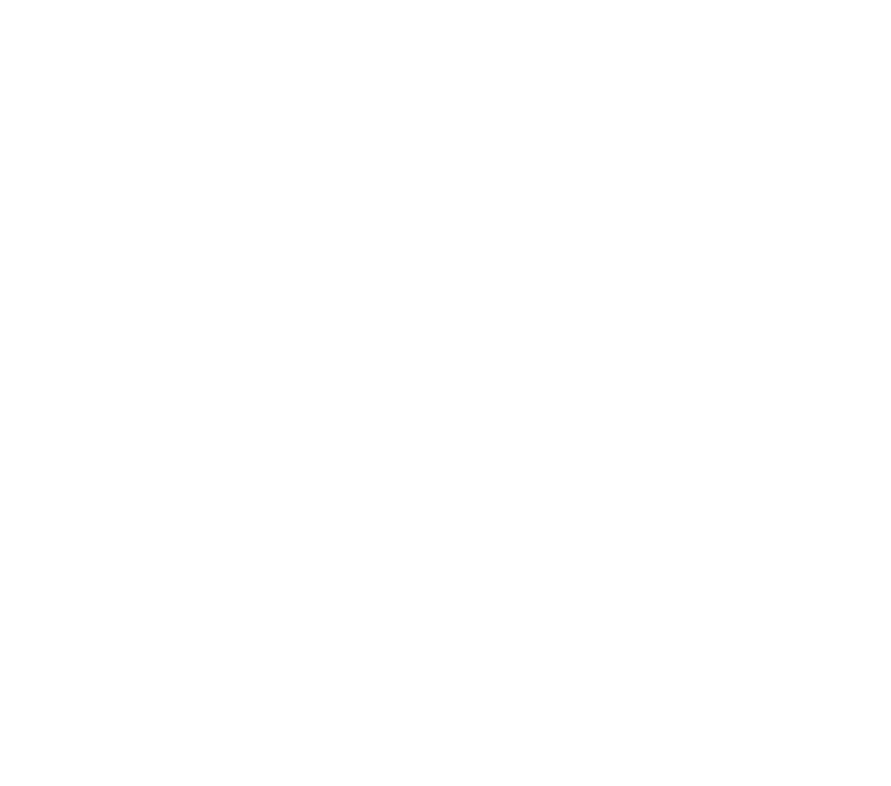
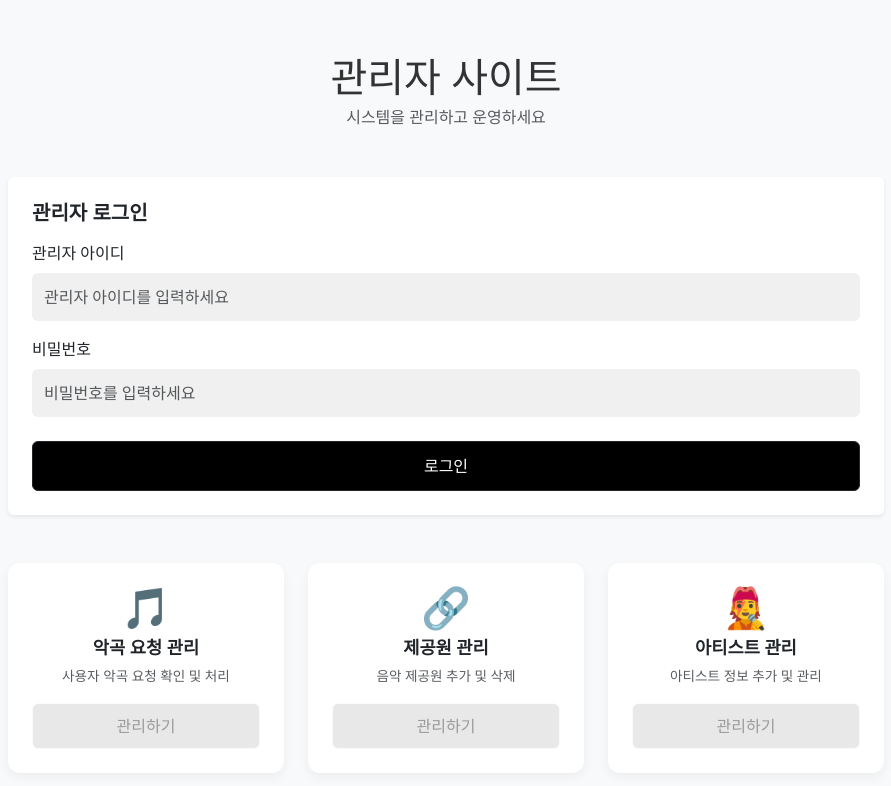
Before and after one commit to wkddnjswns/Phase4-frontend, a React (Create React App) app in the folder frontend/: page /admin in a window 1280 px wide. Before the commit this address had no page. Shown: the top 786 px of the page, without its empty margins (194-1085 px from the left). Built offline with nearby package versions, Linux system fonts and the light colour scheme.

Commit message:
Create manager page

```diff
--- a/frontend/src/App.js
+++ b/frontend/src/App.js
@@ -9,6 +9,7 @@
 import PlaylistSearchPage from './pages/PlaylistSearchPage';
 import SongSearchPage from './pages/SongSearchPage';
 import ArtistSearchPage from './pages/ArtistSearchPage';
+import AdminPage from './pages/AdminPage';
 
 function App() {
   return (
@@ -23,6 +24,7 @@
           <Route path="search/playlist" element={<PlaylistSearchPage />} />
           <Route path="search/song" element={<SongSearchPage />} />
           <Route path="search/artist" element={<ArtistSearchPage />} />
+          <Route path="admin" element={<AdminPage />} />
         </Route>
       </Routes>
     </BrowserRouter>
--- a/frontend/src/components/MainLayout.js
+++ b/frontend/src/components/MainLayout.js
@@ -1,10 +1,11 @@
 import React, { useState } from 'react';
 import { Container } from 'react-bootstrap';
-import { Outlet } from 'react-router-dom';
+import { Outlet, useLocation } from 'react-router-dom';
 
 function MainLayout() {
   const [isLoggedIn, setIsLoggedIn] = useState(false);
   const [username, setUsername] = useState('');
+  const location = useLocation();
 
   const context = {
       isLoggedIn,
@@ -13,11 +14,17 @@
       setUsername
   };
 
+  const isHomePage = location.pathname === '/';
+
   return (
     <div className="d-flex flex-column align-items-center justify-content-center" style={{ minHeight: '100vh', backgroundColor: '#f8f9fa' }}>
 
-      <h1 className="mb-1" style={{ color: '#333', fontWeight: 'normal' }}>사용자 사이트</h1>
-      <p className="text-muted mb-4">플레이리스트를 검색하고 관리하세요</p>
+      {isHomePage && (
+          <>
+            <h1 className="mb-1" style={{ color: '#333', fontWeight: 'normal' }}>사용자 사이트</h1>
+            <p className="text-muted mb-4">플레이리스트를 검색하고 관리하세요</p>
+          </>
+      )}
 
       <Outlet context={context} />
     </div>
--- /dev/null
+++ b/frontend/src/pages/AdminPage.js
@@ -0,0 +1,148 @@
+import React, { useState } from 'react';
+import { Container, Card, Form, Button, Row, Col } from 'react-bootstrap';
+
+const ADMIN_CARDS = [
+  { icon: '🎵', color: '#9370DB', title: '악곡 요청 관리', desc: '사용자 악곡 요청 확인 및 처리' },
+  { icon: '🔗', color: '#3CB371', title: '제공원 관리', desc: '음악 제공원 추가 및 삭제' },
+  { icon: '🧑‍🎤', color: '#BA55D3', title: '아티스트 관리', desc: '아티스트 정보 추가 및 관리' },
+];
+
+const AdminCard = ({ data, isLoggedIn }) => {
+  const buttonStyle = isLoggedIn
+    ? { backgroundColor: 'black', color: 'white', padding: '10px 20px' }
+    : { backgroundColor: '#ddd', color: '#666', padding: '10px 20px', cursor: 'default' };
+
+  return (
+    <Col md={4} className="mb-4">
+      <Card style={{ border: 'none', borderRadius: '12px', boxShadow: '0 4px 12px rgba(0, 0, 0, 0.05)' }}>
+        <Card.Body className="text-center p-4">
+          <div
+            style={{
+              fontSize: '40px',
+              color: data.color,
+              marginBottom: '10px',
+              lineHeight: '1',
+            }}
+          >
+            {data.icon}
+          </div>
+          <Card.Title style={{ fontWeight: 'bold', fontSize: '1.1em' }}>{data.title}</Card.Title>
+          <Card.Text className="text-muted mb-3" style={{ fontSize: '0.85em' }}>
+            {data.desc}
+          </Card.Text>
+          <Button
+            variant={isLoggedIn ? 'dark' : 'light'}
+            className="w-100"
+            style={buttonStyle}
+            disabled={!isLoggedIn}
+            onClick={() => console.log(`${data.title} 클릭`)}
+          >
+            관리하기
+          </Button>
+        </Card.Body>
+      </Card>
+    </Col>
+  );
+};
+
+
+function AdminPage() {
+  const [isAdminLoggedIn, setIsAdminLoggedIn] = useState(false);
+  const [adminId, setAdminId] = useState('');
+  const [idInput, setIdInput] = useState('');
+  const [passwordInput, setPasswordInput] = useState('');
+
+  const handleLogin = (e) => {
+    e.preventDefault();
+
+    if (idInput === 'admin' && passwordInput === '1234') {
+        setAdminId(idInput);
+        setIsAdminLoggedIn(true);
+    } else {
+        alert('잘못된 관리자 아이디 또는 비밀번호입니다.');
+    }
+  };
+
+  const handleLogout = () => {
+      setIsAdminLoggedIn(false);
+      setAdminId('');
+      setIdInput('');
+      setPasswordInput('');
+  };
+
+  const LoginContent = (
+    <Card className="p-4 mb-5 shadow-sm" style={{ border: 'none', backgroundColor: 'white' }}>
+      <h5 className="mb-3" style={{ fontWeight: 'bold' }}>관리자 로그인</h5>
+      <Form onSubmit={handleLogin}>
+        <Form.Group className="mb-3">
+          <Form.Label>관리자 아이디</Form.Label>
+          <Form.Control
+            type="text"
+            placeholder="관리자 아이디를 입력하세요"
+            value={idInput}
+            onChange={(e) => setIdInput(e.target.value)}
+            style={{ backgroundColor: '#f0f0f0', border: 'none', padding: '12px' }}
+          />
+        </Form.Group>
+        <Form.Group className="mb-4">
+          <Form.Label>비밀번호</Form.Label>
+          <Form.Control
+            type="password"
+            placeholder="비밀번호를 입력하세요"
+            value={passwordInput}
+            onChange={(e) => setPasswordInput(e.target.value)}
+            style={{ backgroundColor: '#f0f0f0', border: 'none', padding: '12px' }}
+          />
+        </Form.Group>
+        <Button
+          variant="dark"
+          type="submit"
+          className="w-100"
+          style={{ backgroundColor: 'black', color: 'white', padding: '12px' }}
+        >
+          로그인
+        </Button>
+      </Form>
+    </Card>
+  );
+
+  const LoggedInContent = (
+    <Card className="p-4 mb-5 shadow-sm" style={{ border: 'none', backgroundColor: 'white' }}>
+      <h5 className="mb-3" style={{ fontWeight: 'bold' }}>관리자 로그인 정보</h5>
+      <div className="d-flex justify-content-between align-items-center">
+        <div>
+          <div style={{ color: '#555', fontSize: '0.9em' }}>로그인된 관리자 계정</div>
+          <div style={{ fontWeight: 'bold' }}>{adminId}</div>
+        </div>
+        <Button
+          variant="light"
+          onClick={handleLogout}
+          style={{ color: 'black', border: '1px solid #ddd' }}
+        >
+          로그아웃
+        </Button>
+      </div>
+    </Card>
+  );
+
+
+  return (
+    <Container style={{ width: '100%', maxWidth: '900px', marginTop: '50px' }}>
+
+      <div className="text-center mb-5">
+        <h1 className="mb-1" style={{ color: '#333', fontWeight: 'normal' }}>관리자 사이트</h1>
+        <p className="text-muted mb-4">시스템을 관리하고 운영하세요</p>
+      </div>
+
+      {isAdminLoggedIn ? LoggedInContent : LoginContent}
+
+      <Row>
+        {ADMIN_CARDS.map((card, index) => (
+          <AdminCard key={index} data={card} isLoggedIn={isAdminLoggedIn} />
+        ))}
+      </Row>
+    </Container>
+  );
+}
+
+export default AdminPage;
```
